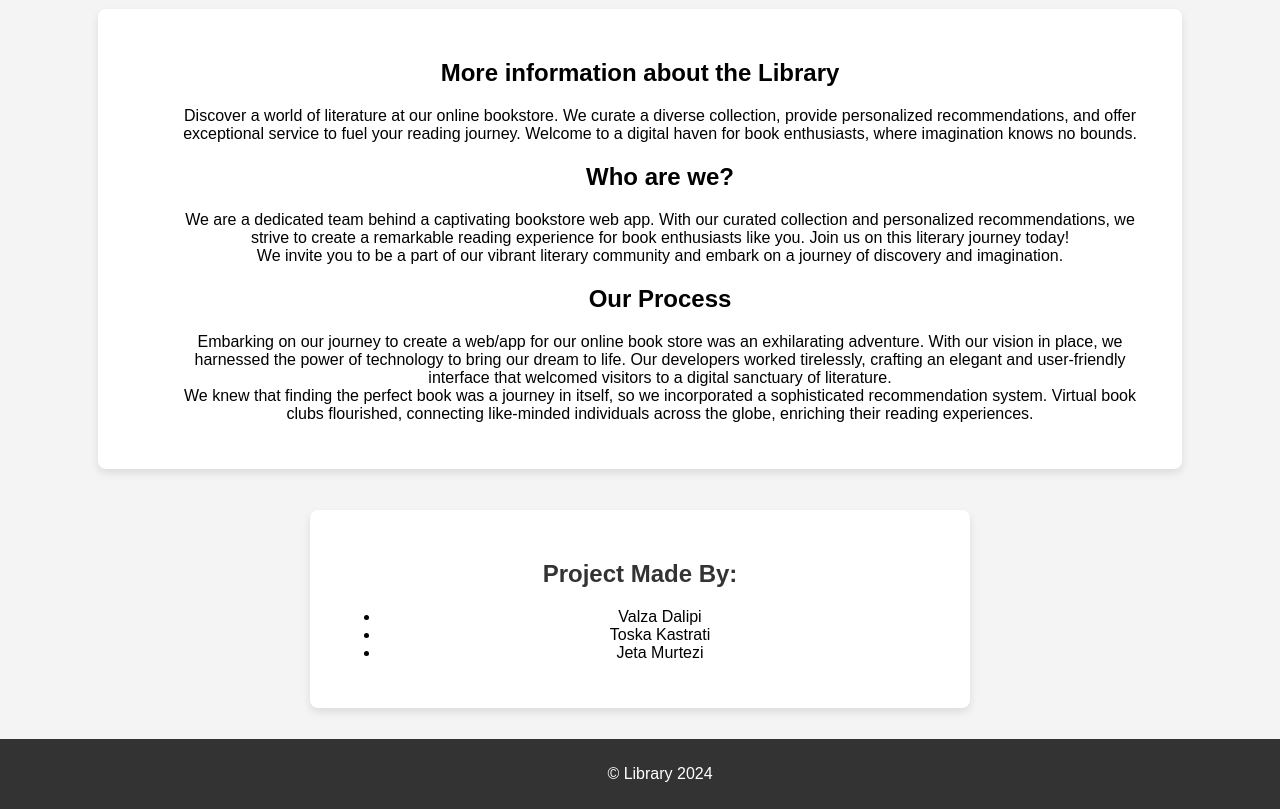
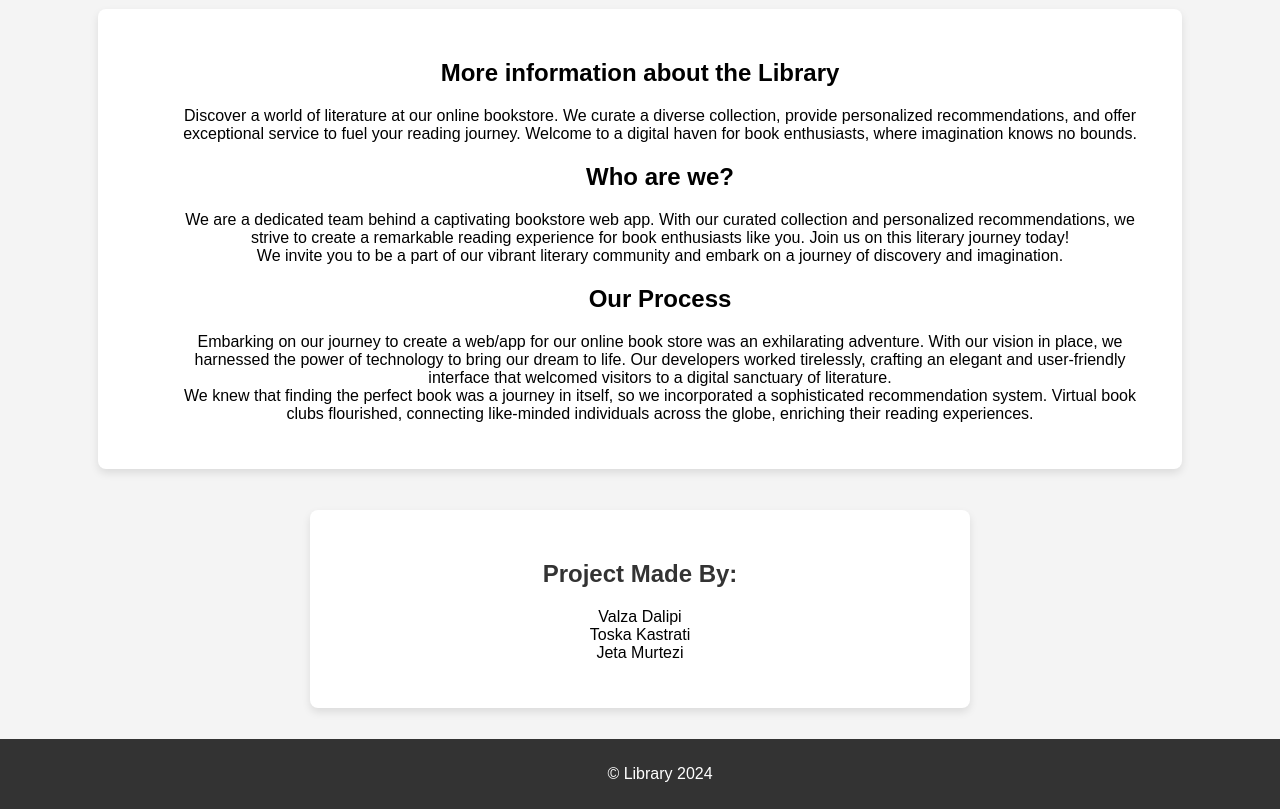
Before and after one commit to valzza/library, a PHP site: page /aboutus.html in a window 1280 px wide. Shown: the part 91-900 px from the top of the page. Run offline with PHP 8.4, Linux system fonts and the light colour scheme.

Commit message:
Update style.css

```diff
--- a/style.css
+++ b/style.css
@@ -227,6 +227,10 @@ textarea {
     margin-bottom: 20px;
     color: #333;
   }
+  .aboutus-info {
+    list-style: none;
+    padding: 0;
+  }
 
   /* Footer */
   footer {
```
